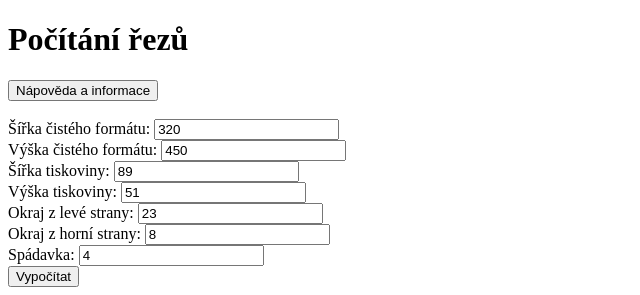
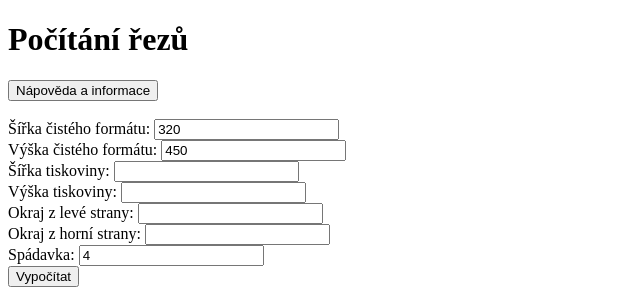
Before and after one commit to lksmasin/polygrafie, a plain HTML site: page index.html in a window 1280 px wide. Shown: the top 295 px of the page, 0-640 px from the left. Drawn offline with Linux system fonts and the light colour scheme.

Commit message:
Aktualizace - odstraněny výchozí hodnoty

```diff
--- a/index.html
+++ b/index.html
@@ -32,16 +32,16 @@
         <input type="number" id="vyskaFormatu" name="vyskaFormatu" value="450" required><br>
 
         <label for="sirkaTiskoviny">Šířka tiskoviny:</label>
-        <input type="number" id="sirkaTiskoviny" name="sirkaTiskoviny" value="89" required><br>
+        <input type="number" id="sirkaTiskoviny" name="sirkaTiskoviny" required><br>
 
         <label for="vyskaTiskoviny">Výška tiskoviny:</label>
-        <input type="number" id="vyskaTiskoviny" name="vyskaTiskoviny" value="51" required><br>
+        <input type="number" id="vyskaTiskoviny" name="vyskaTiskoviny" required><br>
 
         <label for="okrajLevy">Okraj z levé strany:</label>
-        <input type="number" id="okrajLevy" name="okrajLevy" value="23" required><br>
+        <input type="number" id="okrajLevy" name="okrajLevy" required><br>
 
         <label for="okrajHorni">Okraj z horní strany:</label>
-        <input type="number" id="okrajHorni" name="okrajHorni" value="8" required><br>
+        <input type="number" id="okrajHorni" name="okrajHorni" required><br>
 
         <label for="spadavka">Spádavka:</label>
         <input type="number" id="spadavka" name="spadavka" value="4" required><br>
```
